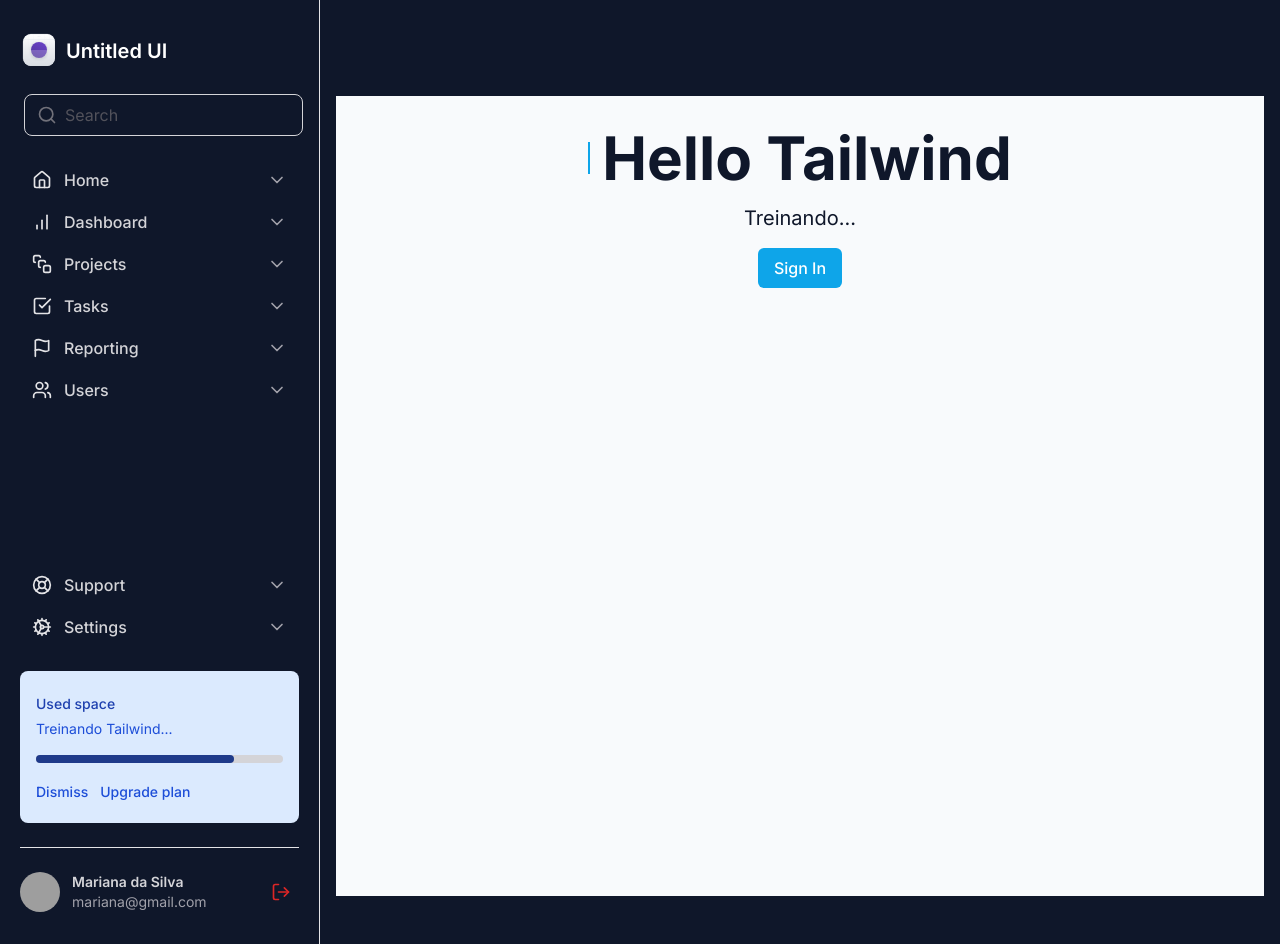
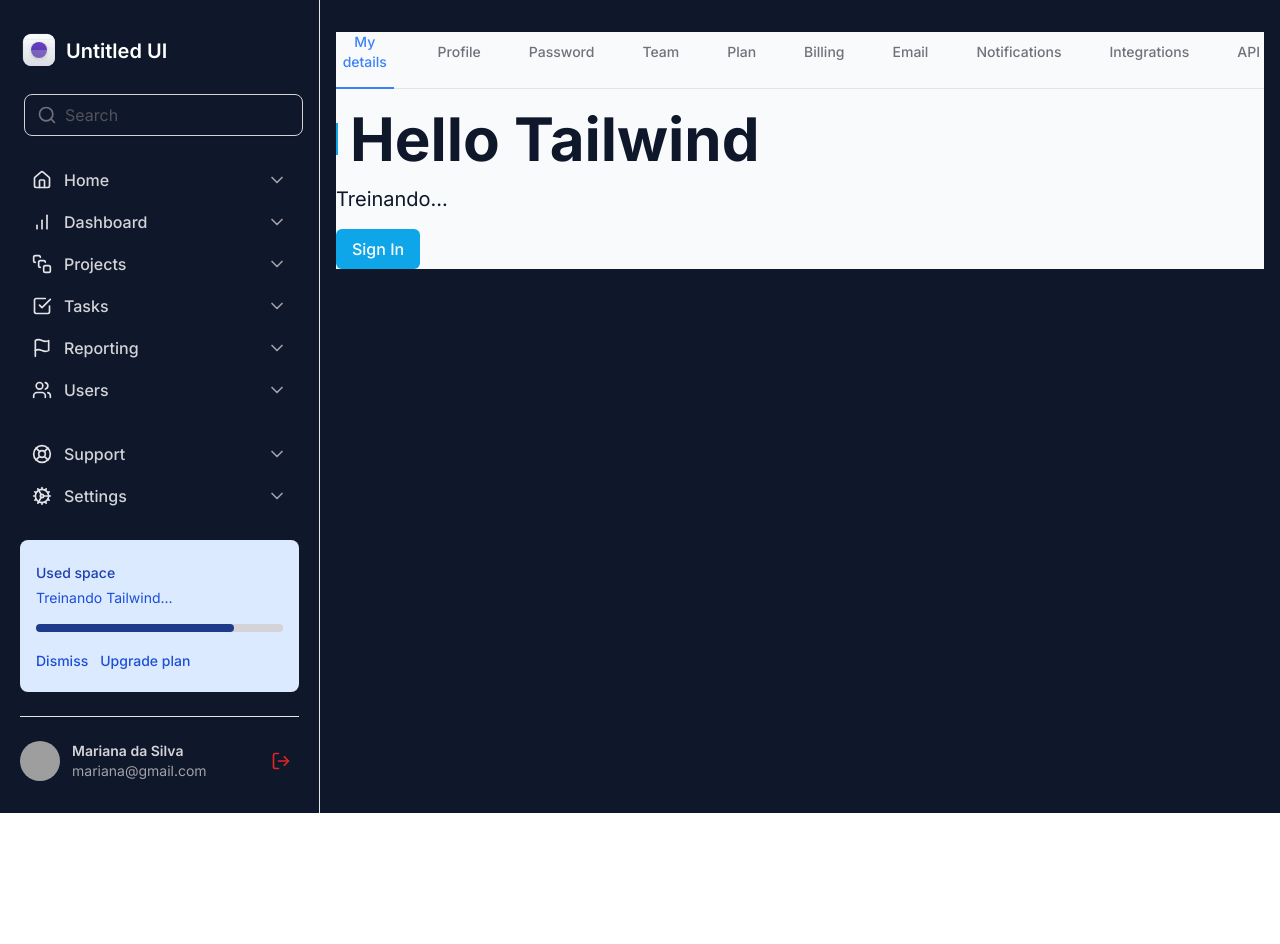
Before and after one commit to larads/ignite-tailwind, a Next.js app: page / in a window 1280 px wide. After the commit the page ends 813 px from the top, so only its background shows below. Built offline with nearby package versions, Linux system fonts and the light colour scheme; grey boxes are pictures that could not be loaded.

Commit message:
✨ feat: Creating Tabs with Radix Tabs

```diff
--- a/package.json
+++ b/package.json
@@ -9,6 +9,7 @@
     "lint": "next lint"
   },
   "dependencies": {
+    "@radix-ui/react-tabs": "^1.0.4",
     "lucide-react": "^0.368.0",
     "next": "14.2.1",
     "react": "^18",
--- a/src/app/layout.tsx
+++ b/src/app/layout.tsx
@@ -1,22 +1,22 @@
-import type { Metadata } from "next";
-import { Inter } from "next/font/google";
-import "./globals.css";
-import { Sidebar } from "@/components/Sidebar";
+import type { Metadata } from 'next'
+import { Inter } from 'next/font/google'
+import './globals.css'
+import { Sidebar } from '@/components/Sidebar'
 
-const inter = Inter({ subsets: ["latin"] });
+const inter = Inter({ subsets: ['latin'] })
 
 export const metadata: Metadata = {
-  title: "Create Next App",
-  description: "Generated by create next app",
-};
+  title: 'Create Next App',
+  description: 'Generated by create next app',
+}
 
 export default function RootLayout({
   children,
 }: Readonly<{
-  children: React.ReactNode;
+  children: React.ReactNode
 }>) {
   return (
-    <html lang="en">
+    <html lang="en" className="antialiased">
       <body className={inter.className}>
         <div className="grid min-h-screen grid-cols-app bg-slate-900">
           <Sidebar />
@@ -24,5 +24,5 @@
         </div>
       </body>
     </html>
-  );
+  )
 }
--- a/src/app/page.tsx
+++ b/src/app/page.tsx
@@ -1,15 +1,18 @@
+import { SettingsTabs } from '@/components/SettingsTabs'
+
 export default function Home() {
   return (
-    <div className="p-8 bg-slate-50 text-slate-900 dark:bg-slate-900 dark:text-slate-100 h-screen flex flex-col items-center text-center">
+    <div className="-mt-16 flex flex-col bg-slate-50 text-slate-900 dark:bg-slate-900 dark:text-slate-100">
+      <SettingsTabs />
       <div className="max-w-app">
-        <h1 className="font-bold text-3xl sm:text-5xl lg:text-6xl flex items-center gap-3 before:w-0.5 before:h-8 before:bg-sky-500 before:flex">
+        <h1 className="flex items-center gap-3 text-3xl font-bold before:flex before:h-8 before:w-0.5 before:bg-sky-500 sm:text-5xl lg:text-6xl">
           Hello Tailwind
         </h1>
-        <p className="mt-4 dark:text-slate-400 text-xl">Treinando...</p>
-        <button className="bg-sky-500 dark:bg-sky-400 dark:text-sky-950 text-white px-4 py-2 rounded-md font-medium mt-4 enabled:hover:bg-sky-600 disabled:opacity-60 disabled:cursor-not-allowed">
+        <p className="mt-4 text-xl dark:text-slate-400">Treinando...</p>
+        <button className="mt-4 rounded-md bg-sky-500 px-4 py-2 font-medium text-white enabled:hover:bg-sky-600 disabled:cursor-not-allowed disabled:opacity-60 dark:bg-sky-400 dark:text-sky-950">
           Sign In
         </button>
       </div>
     </div>
-  );
+  )
 }
--- /dev/null
+++ b/src/components/SettingsTabs/TabItem.tsx
@@ -0,0 +1,24 @@
+'use client'
+
+import * as Tabs from '@radix-ui/react-tabs'
+
+export interface TabItemProps {
+  value: string
+  title: string
+  isSelected?: boolean
+}
+
+export function TabItem({ value, title, isSelected = false }: TabItemProps) {
+  return (
+    <Tabs.Trigger
+      value={value}
+      className="relative px-1 pb-4 align-top text-sm font-medium text-zinc-500 hover:text-blue-500 data-[state=active]:text-blue-500"
+    >
+      <span>{title}</span>
+
+      {isSelected && (
+        <div className="absolute -bottom-px left-0 right-0 h-0.5 bg-blue-500" />
+      )}
+    </Tabs.Trigger>
+  )
+}
--- /dev/null
+++ b/src/components/SettingsTabs/index.tsx
@@ -0,0 +1,58 @@
+'use client'
+
+import * as Tabs from '@radix-ui/react-tabs'
+import { TabItem } from './TabItem'
+import { useState } from 'react'
+
+export function SettingsTabs() {
+  const [currentTab, setCurrentTab] = useState('tab1')
+
+  return (
+    <Tabs.Root value={currentTab} onValueChange={setCurrentTab}>
+      <Tabs.List className="mb-5 flex w-full gap-10 border-b border-zinc-200">
+        <TabItem
+          value="tab1"
+          title="My details"
+          isSelected={currentTab === 'tab1'}
+        />
+        <TabItem
+          value="tab2"
+          title="Profile"
+          isSelected={currentTab === 'tab2'}
+        />
+        <TabItem
+          value="tab3"
+          title="Password"
+          isSelected={currentTab === 'tab3'}
+        />
+        <TabItem value="tab4" title="Team" isSelected={currentTab === 'tab4'} />
+        <TabItem value="tab5" title="Plan" isSelected={currentTab === 'tab5'} />
+        <TabItem
+          value="tab6"
+          title="Billing"
+          isSelected={currentTab === 'tab6'}
+        />
+        <TabItem
+          value="tab7"
+          title="Email"
+          isSelected={currentTab === 'tab7'}
+        />
+        <TabItem
+          value="tab8"
+          title="Notifications"
+          isSelected={currentTab === 'tab8'}
+        />
+        <TabItem
+          value="tab9"
+          title="Integrations"
+          isSelected={currentTab === 'tab9'}
+        />
+        <TabItem
+          value="tab10"
+          title="API"
+          isSelected={currentTab === 'tab10'}
+        />
+      </Tabs.List>
+    </Tabs.Root>
+  )
+}
```
Also changed, not shown: 1 other file (tests, documents, lock files or other folders).
